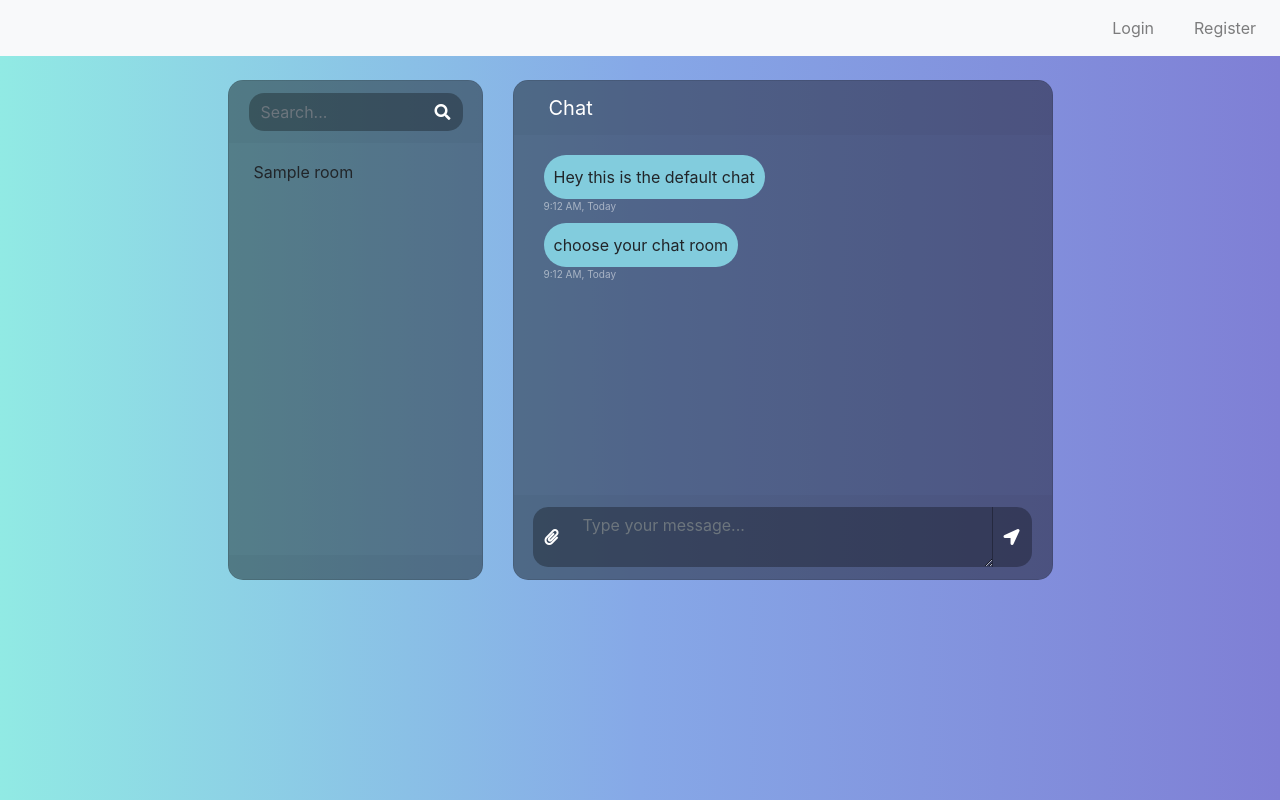
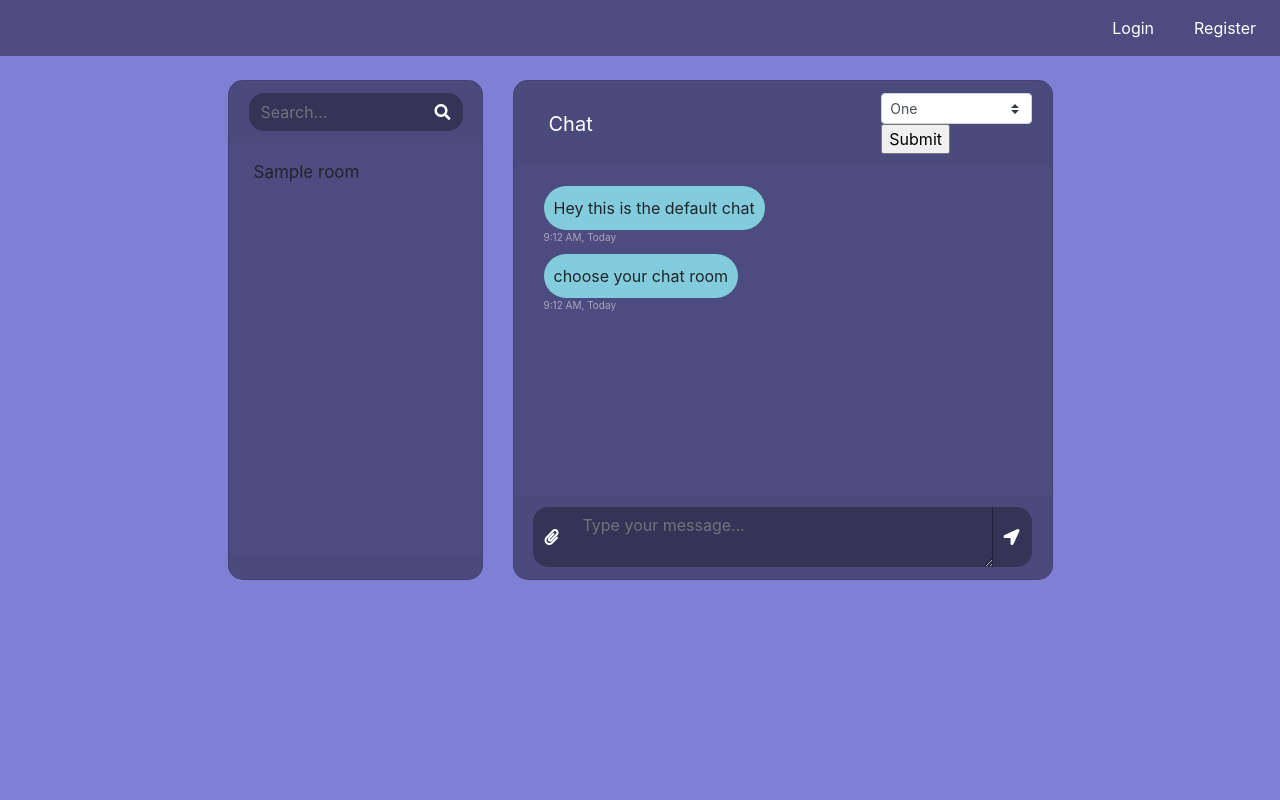
Before and after one commit to hsdid/realtime-chat, a Flask app: template templates/home.html in a window 1280 px wide. Run offline with Flask 2, Linux system fonts and the light colour scheme; the template is opened without the code that fills it: most values are stand-ins (such as "Sample title", 1, 10 or a date in 2020); parts of the project's set-up code (start-up, migrations or seed data) failed here and were passed over; some libraries are stand-ins or nearby versions.

Commit message:
Add color theme picker for user

```diff
--- a/Models/User.py
+++ b/Models/User.py
@@ -7,7 +7,7 @@ class User(db.Model):
     id = db.Column(db.Integer, primary_key=True)
     username = db.Column(db.String(25), unique=True, nullable=False)
     password = db.Column(db.String(), nullable=False)
-
+    color = db.Column(db.String())
     # def __init__(self, username, password):
     #     self.username = username
     #     self.password = password
--- a/app.py
+++ b/app.py
@@ -70,7 +70,7 @@ def home():
 
 @app.route('/home/rooms', methods=['POST','GET'])
 @is_logged_in
-def user_chat():
+def rooms():
 
     return ROOMS[1]
 
--- a/static/main.css
+++ b/static/main.css
@@ -2,8 +2,11 @@ body,html{
 			height: 100%;
 			margin: 0;
 			background: #7F7FD5;
+			/*background: #FC6A8F; */
+			/*background: #07E4D2; */
+			/*background: #22C6E3; */
 	        background: -webkit-linear-gradient(to right, #91EAE4, #86A8E7, #7F7FD5);
-	        background: linear-gradient(to right, #91EAE4, #86A8E7, #7F7FD5);
+	       /* background: linear-gradient(to right, #91EAE4, #86A8E7, #7F7FD5); */
 		}
 
 
@@ -32,11 +35,9 @@ body,html{
 
 		}
 
-		.message{
-
-		    max-width: 80%
-
-		}
+        .nav-color{
+        background-color: rgba(0,0,0,0.4)
+        }
 
 
 		.card-header{
@@ -107,20 +108,21 @@ body,html{
 
 
          .rooms_name{
-
+                font-size:17px;
+                cursor:pointer;
         }
 
-        .user_info{
+        .room_info{
             margin-top: auto;
             margin-bottom: auto;
             margin-left: 15px;
         }
-        .user_info span{
+        .room_info span{
             font-size: 20px;
             color: white;
         }
-        .user_info p{
-        font-size: 10px;
+        .room_info p{
+        font-size: 13px;
         color: rgba(255,255,255,0.6);
         }
         .video_cam{
@@ -212,21 +214,22 @@ body,html{
 
 
         }
-
+/*
         @media only screen and (max-width: 576px){
             .contacts_card{
-               /* margin-bottom: 15px !important; */
+                margin-bottom: 15px !important;
             }
             .card{
                 font-size: 13px;
             }
-        }
-      /*  @media only screen and (max-device-width: 400px) {
-               .msg_card_body{
-                font-size: 11px;
+        } */
+
+        @media only screen and (max-width: 500px){
+            .msg_card_body{
+                font-size: 13px;
             }
             .card{
-                font-size: 11px;
+                font-size: 13px;
 
             }
             #rooms_area{
@@ -234,19 +237,16 @@ body,html{
              display: none ;
 
             }
-        } */
-        @media only screen and (max-width: 500px){
-            .msg_card_body{
-                font-size: 11px;
-            }
-            .card{
-                font-size: 11px;
+            .rooms_name{
+                color: #fff;
+
 
             }
-            #rooms_area{
-             position: absolute;
-             display: none ;
 
+        }
+        @media only screen and (min-height: 700px) and  (max-width: 500px) {
+            .card {
+                height: 640px;
             }
 
         }
--- a/static/script/home_page.js
+++ b/static/script/home_page.js
@@ -23,16 +23,26 @@ document.querySelector('#pick_room').onclick = (e) => {
 
           }
 
-          else if (x.style.display === "none") {
-            x.style.display = "block";
-
-          } else {
-            x.style.display = "none";
-
-          }
+//          else if (x.style.display === "none") {
+//            x.style.display = "block";
+//
+//          } else {
+//            x.style.display = "none";
+//
+//          }
 
     }
+//color pallet
+var colors = ["#7F7FD5","#22C6E3","#07E4D2","#FC6A8F"]
 
+
+document.body.style.background = colors[color];
+
+// chat color picker
+document.querySelector('#pick_color').onchange = (e) => {
+    var i = document.querySelector('#color').value
+     document.body.style.background = colors[i];
+}
 
 
 })
--- a/static/script/socketio.js
+++ b/static/script/socketio.js
@@ -42,6 +42,7 @@ document.addEventListener('DOMContentLoaded', ()=> {
 
     // Send message on click enter
     document.addEventListener('keypress', (e) => {
+        console.log(rooms);
         if (e.key === 'Enter') {
 
             sendMsg()
@@ -54,7 +55,7 @@ document.addEventListener('DOMContentLoaded', ()=> {
     }
 
     //Room selection
-    document.querySelectorAll('.user_info').forEach(div => {
+    document.querySelectorAll('.room_info').forEach(div => {
         div.onclick = () => {
 
             //change chat room name
@@ -131,3 +132,19 @@ document.addEventListener('DOMContentLoaded', ()=> {
     }
 
 })
+
+
+
+//        const search_room = document.querySelector('#search_room');
+//        search_room.addEventListener('change', updateValue);
+//
+//
+//
+////        find_user: '',
+////        users: []
+////             filteredList(){
+////                    return this.users.filter(user => {
+////                        return user.name.toLowerCase().includes(this.find_user.toLowerCase());
+////                    });
+////            }
+////        },
--- a/templates/home.html
+++ b/templates/home.html
@@ -11,7 +11,7 @@
 					<div class="card mb-sm-3 mb-md-0 contacts_card">
 						<div class="card-header">
 							<div class="input-group">
-								<input type="text" placeholder="Search..." name="" class="form-control search">
+								<input type="text" placeholder="Search..." id="search_room" class="form-control search">
 								<div class="input-group-prepend">
 									<span class="input-group-text search_btn"><i class="fas fa-search"></i></span>
 								</div>
@@ -19,13 +19,13 @@
 						</div>
 	<!--					your friend  Room selection-->
 
-						<div class="card-body contacts_body">
+						<div class="card-body contacts_body " style="text-align: center;">
 							<ui class="contacts">
 
 								{% for room in rooms %}
-									<li>
-										<div class="d-flex bd-highlight">
-											<div class="user_info">
+									<li >
+										<div class="d-flex bd-highlight rooms_name" >
+											<div class="room_info" >
 												{{room}}
 											</div>
 										</div>
@@ -43,14 +43,32 @@
 						<div class="card-header msg_head">
 							<div class="d-flex bd-highlight">
 
-								<div class="user_info">
+								<div class="room_info">
 									<span >Chat  </span><span id="chats"> </span>
 <!--									<p>1767 Messages</p>-->
 								</div>
-								<div class="video_cam">
+								<div class="video_cam ml-auto" >
 
 									<span id="pick_room">Rooms <i class="fas fa-angle-down"></i></span>
 								</div>
+								<div id="pick_color">
+
+
+
+									<form method="POST" >
+										<select class="custom-select custom-select-sm" id="color" name="colors">
+										  <option value="0">One</option>
+										  <option value="1">Two</option>
+										  <option value="2">Three</option>
+										  <option value="3">Four</option>
+
+										</select>
+										<input type="submit" name="submit"/>
+									</form>
+
+
+								</div>
+
 							</div>
 
 						</div>
@@ -89,8 +107,6 @@
                                     </div>
     										<textarea name="msg" id="user_message" class="form-control type_msg" placeholder="Type your message..."></textarea>
 
-<!--										<input name="msg" type="text" id="user_message" class="form-control type_msg" placeholder="Type your message..." required>-->
-
                                     <div class="input-group-append">
 
 										<button type="submit" id="send_message" class="input-group-text send_btn"> <i class="fas fa-location-arrow"></i></button>
@@ -106,7 +122,8 @@
 <script type="text/javascript">
 
 	const username = `{{session['username']}}`;
-
+	var rooms = `{{rooms|e}}`
+	var color = `{{color}}`
 </script>
 
 
--- a/templates/includes/_navbar.html
+++ b/templates/includes/_navbar.html
@@ -1,12 +1,21 @@
-<nav class=" navbar navbar-expand-sm bg-light navbar-light ">
+<nav class=" navbar navbar-expand-sm  nav-color">
 
   <ul class="nav navbar-nav navbar-right ml-auto  d-flex flex-row-reverse ">
       {% if session.logged_in %}
+<!--        		<form method="POST" >
+										<select class="custom-select custom-select-sm" id="color" name="colors">
+										  <option value="0">One</option>
+										  <option value="1">Two</option>
+										  <option value="2">Three</option>
+										  <option value="3">Four</option>
 
-        <a class="nav-link" href="/logout">Logout</a>
+										</select>
+										<input type="submit" name="submit"/>
+				</form> -->
+        <a class="nav-link text-white" href="/logout">Logout</a>
       {% else %}
-        <a class="nav-link" href="/">Register</a>
-        <a class="nav-link mr-4" href="/login">Login</a>
+        <a class="nav-link text-white" href="/">Register</a>
+        <a class="nav-link mr-4 text-white" href="/login">Login</a>
       {% endif %}
 
   </ul>
--- a/templates/layout.html
+++ b/templates/layout.html
@@ -11,7 +11,7 @@
 <body>
 
      {% include 'includes/_navbar.html' %}
-    <div class="container mt-4">
+    <div class="container mt-4 ">
           {% include 'includes/_message.html' %}
         {% block body %}
 
--- a/templates/login.html
+++ b/templates/login.html
@@ -2,9 +2,7 @@
 
 {% block body %}
 
-<div class="text-center jumbotron">
-    <h3> </h3>
-
+<div class="text-center jumbotron " style="margin-top:100px">
 
     <h3 class="mb-4">Chat-app</h3>
 
--- a/templates/register.html
+++ b/templates/register.html
@@ -2,7 +2,7 @@
 
 {% block body %}
 
-<div class="text-center jumbotron">
+<div class="text-center jumbotron" style="margin-top:100px">
     <h3 class="mb-4">Create account here</h3>
 
 
```
Also changed, not shown: Controllers/PageController.py (+13 -10 lines).
